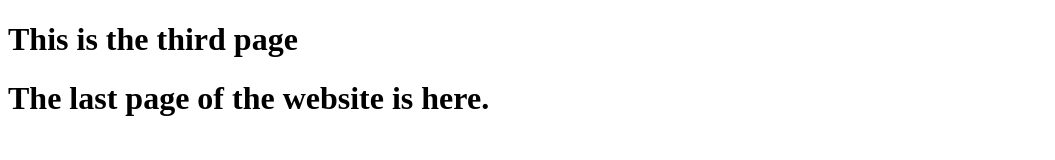
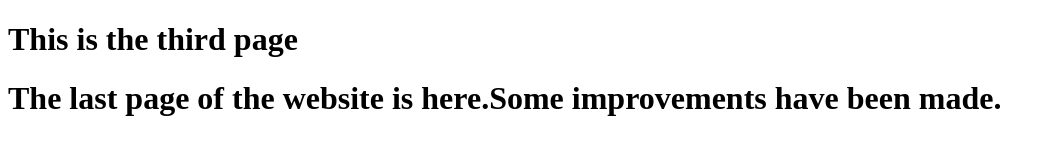
Before and after one commit to lidiyateklemariam/Assignment, a plain HTML site: page index3.html in a window 1280 px wide. Shown: the whole page, without its empty margins (0-1055 px from the left). Drawn offline with Linux system fonts and the light colour scheme.

Commit message:
Update index3.html

```diff
--- a/index3.html
+++ b/index3.html
@@ -7,7 +7,7 @@
 </head>
 <body>
     <h1>This is the third page</h1>
-    <h1>The last page of the website is here.</h1>
+    <h1>The last page of the website is here.Some improvements have been made.</h1>
 
 </body>
 </html>
```
